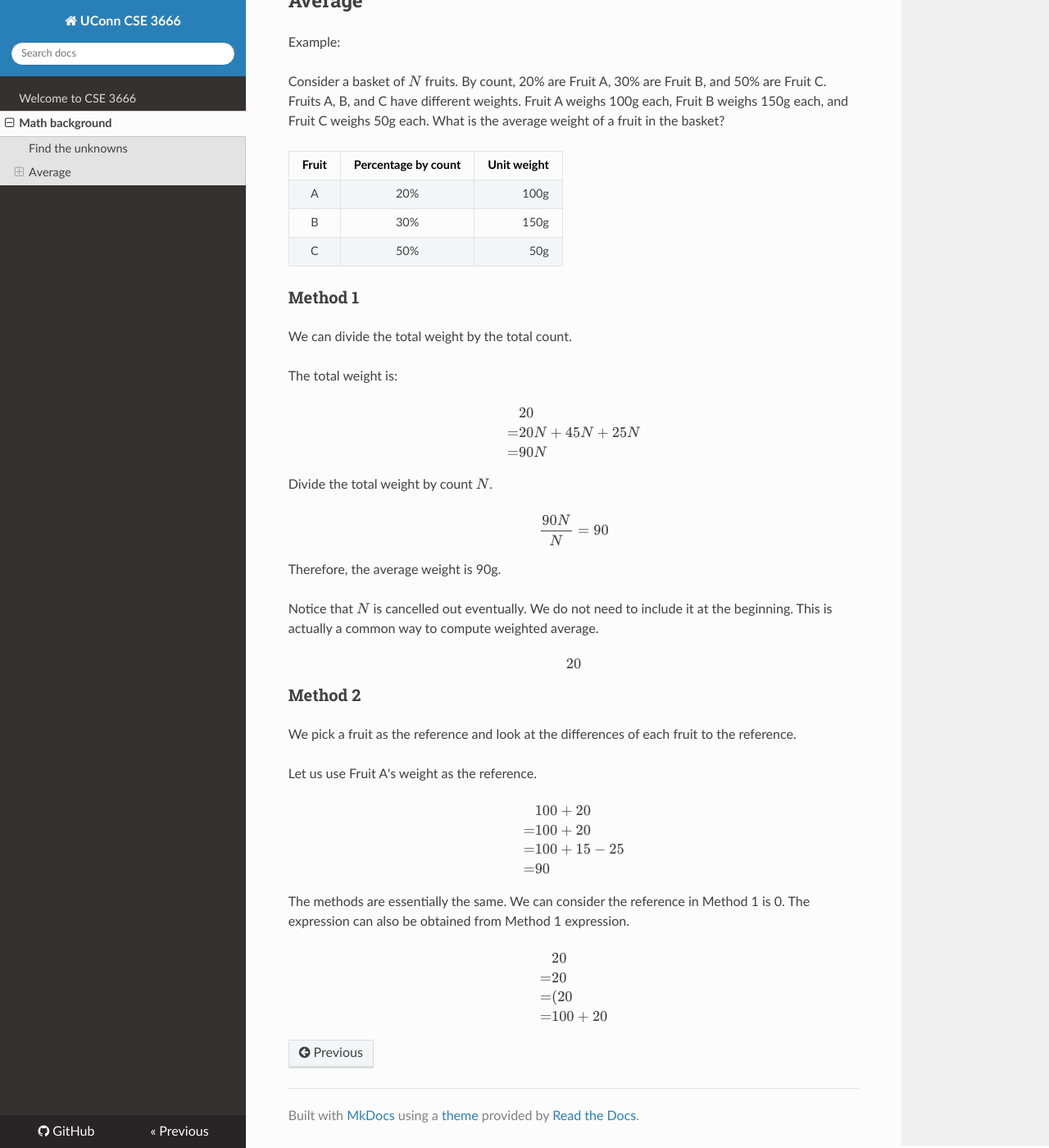
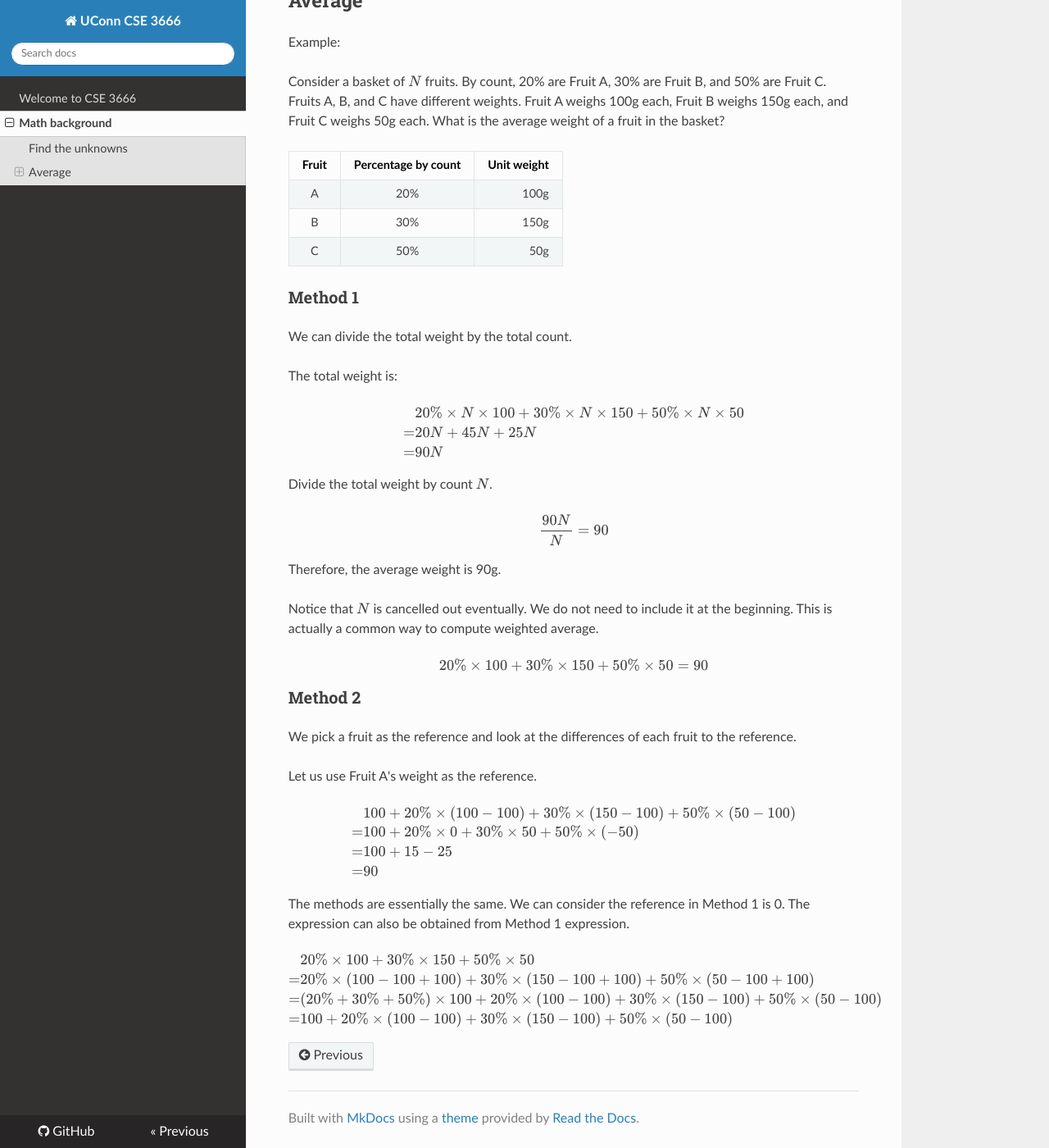
Before and after one commit to zhijieshi/cse3666, an MkDocs documentation site: the page built from docs/math.md, in a window 1280 px wide and 1400 px high, scrolled down 761 px. Shown: the whole window at 82% size. Built offline with MkDocs 1.6.1, drawn with Linux system fonts in a browser that asks for light colours; nearby versions of some CDN libraries.

Commit message:
update math notation

```diff
--- a/docs/math.md
+++ b/docs/math.md
@@ -19,7 +19,7 @@ $n-1$ variables, we can find the value of the remaining one.
 
 For example, we know the relation among distance, time, and speed.
 
-$$ d = t \times s $$
+\[ d = t \times s \]
 
 where $d$ is distance, $t$ is time, and $s$ is spped. If
 we know the value of two of the three variables, we can calculate the third.
@@ -27,12 +27,12 @@ we know the value of two of the three variables, we can calculate the third.
 If a car travels 60 miles/hour for two hours, the distance it has travelled
 is 120 miles.
 
-$$ d = t \times s = 2 \times 60 = 120 $$
+\[ d = t \times s = 2 \times 60 = 120 \]
 
 If one runs 3 miles in 30 minutes (i.e., 0.5 hours), the average speed is 6 miles
 per hour.
 
-$$ s = \frac{d}{t} = \frac{3}{0.5} = 6 $$
+\[ s = \frac{d}{t} = \frac{3}{0.5} = 6 \]
 
 ## Average
 
@@ -55,24 +55,24 @@ We can divide the total weight by the total count.
 
 The total weight is:
 
-$$
+\[
 \begin{align}
-& 20\\% \times N \times 100 + 30\\% \times N \times 150 + 50\\% \times N \times 50 \\
+& 20\% \times N \times 100 + 30\% \times N \times 150 + 50\% \times N \times 50 \\
 = & 20 N + 45 N + 25 N \\
 = & 90 N
 \end{align}
-$$
+\]
 
 Divide the total weight by count $N$.
 
-$$ \frac{90 N}{N} = 90 $$
+\[ \frac{90 N}{N} = 90 \]
 
 Therefore, the average weight is 90g.
 
 Notice that $N$ is cancelled out eventually. We do not need to include it at
 the beginning. This is actually a common way to compute weighted average.
 
-$$ 20\\% \times 100 + 30\\% \times 150 + 50\\% \times 50 = 90$$
+\[ 20\% \times 100 + 30\% \times 150 + 50\% \times 50 = 90 \]
 
 ### Method 2
 
@@ -80,22 +80,24 @@ We pick a fruit as the reference and look at the differences of each fruit to th
 
 Let us use Fruit A's weight as the reference.
 
-$$ \begin{align} & 100 + 20\\% \times (100 - 100) + 30\\% \times (150 - 100) + 50\\% \times (50 - 100) \\
-  = & 100 + 20\\% \times 0 + 30\\% \times 50 + 50\\% \times (-50) \\
+\[
+\begin{align} & 100 + 20\% \times (100 - 100) + 30\% \times (150 - 100) + 50\% \times (50 - 100) \\
+  = & 100 + 20\% \times 0 + 30\% \times 50 + 50\% \times (-50) \\
   = & 100 + 15 - 25 \\
-  = & 90 \end{align} $$
+  = & 90 \end{align}
+\]
 
 The methods are essentially the same. We can consider the reference in Method 1 is 0.
 The expression can also be obtained from Method 1 expression.
 
-$$
+\[
 \begin{align}
-& 20\\% \times 100 + 30\\% \times 150 + 50\\% \times 50  \\
-= & 20\\% \times (100 - 100 +  100) + 30\\% \times (150 - 100 + 100) + 50\\% \times (50 - 100 + 100) \\
-= & (20\\% + 30\\% + 50\\%) \times 100 + 20\\% \times (100 - 100) + 30\\% \times (150 - 100) + 50\\% \times (50 - 100) \\
-= & 100 + 20\\% \times (100 - 100) + 30\\% \times (150 - 100) + 50\\% \times (50 - 100)
+& 20\% \times 100 + 30\% \times 150 + 50\% \times 50  \\
+= & 20\% \times (100 - 100 +  100) + 30\% \times (150 - 100 + 100) + 50\% \times (50 - 100 + 100) \\
+= & (20\% + 30\% + 50\%) \times 100 + 20\% \times (100 - 100) + 30\% \times (150 - 100) + 50\% \times (50 - 100) \\
+= & 100 + 20\% \times (100 - 100) + 30\% \times (150 - 100) + 50\% \times (50 - 100)
 \end{align}
-$$
+\]
 
 <!--
 * Apply ratio
```
